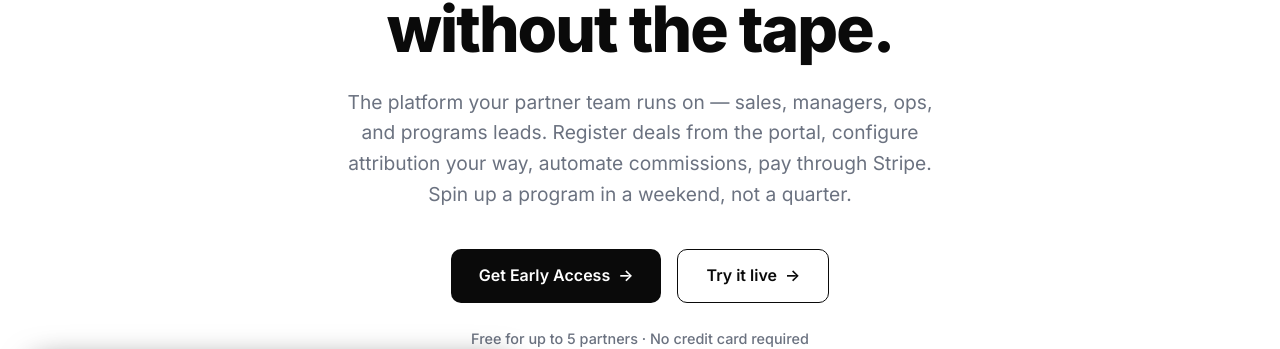
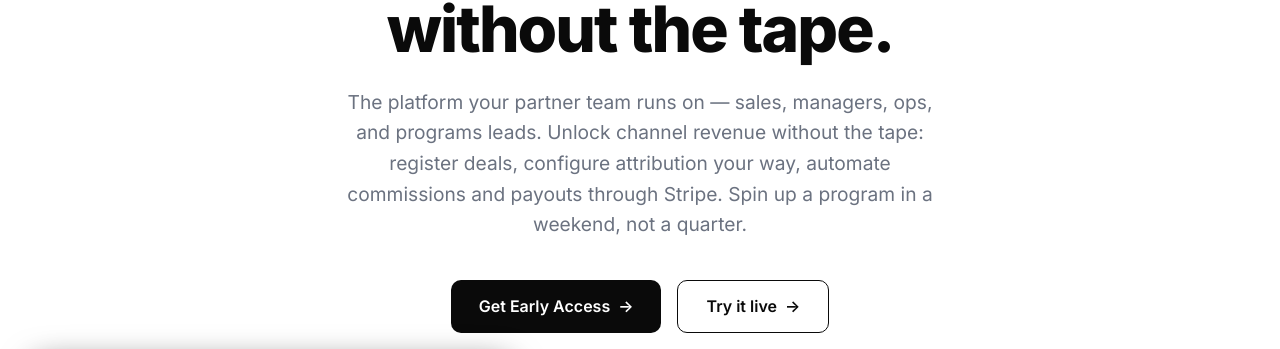
Before and after one commit to dylan3796/partner-attribution-ai, a Next.js app: page / in a window 1280 px wide. Shown: the part 299-648 px from the top of the page. Built offline with nearby package versions, Linux system fonts and the light colour scheme; no server answers.

Commit message:
landing: lead subhero with "unlock channel revenue" outcome
Keeps role enumeration and Stripe detail; adds the outcome framing
from the pitch docs so landing and investor narrative align.

https://claude.ai/code/session_013L81ZFVxJ7VDUhT1ehyktF

```diff
--- a/app/page.tsx
+++ b/app/page.tsx
@@ -39,7 +39,7 @@ export default function LandingPage() {
 Channel sales,<br />without the tape.
           </h1>
           <p className="l-muted l-subtitle">
-            The platform your partner team runs on — sales, managers, ops, and programs leads. Register deals from the portal, configure attribution your way, automate commissions, pay through Stripe. Spin up a program in a weekend, not a quarter.
+            The platform your partner team runs on — sales, managers, ops, and programs leads. Unlock channel revenue without the tape: register deals, configure attribution your way, automate commissions and payouts through Stripe. Spin up a program in a weekend, not a quarter.
           </p>
           <div className="l-flex-center" style={{ marginBottom: "1.5rem" }}>
             <Link href="/sign-up" className="l-btn">Get Early Access <span>→</span></Link>
```
